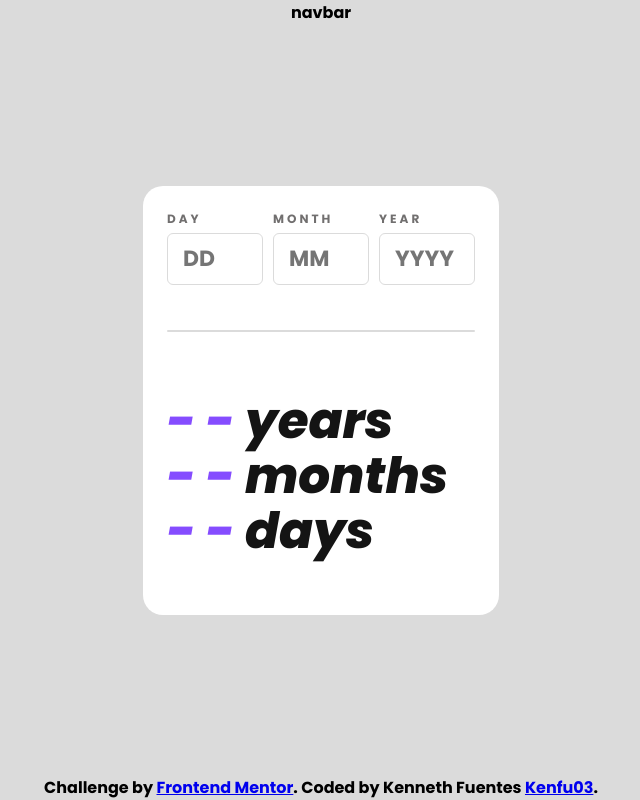
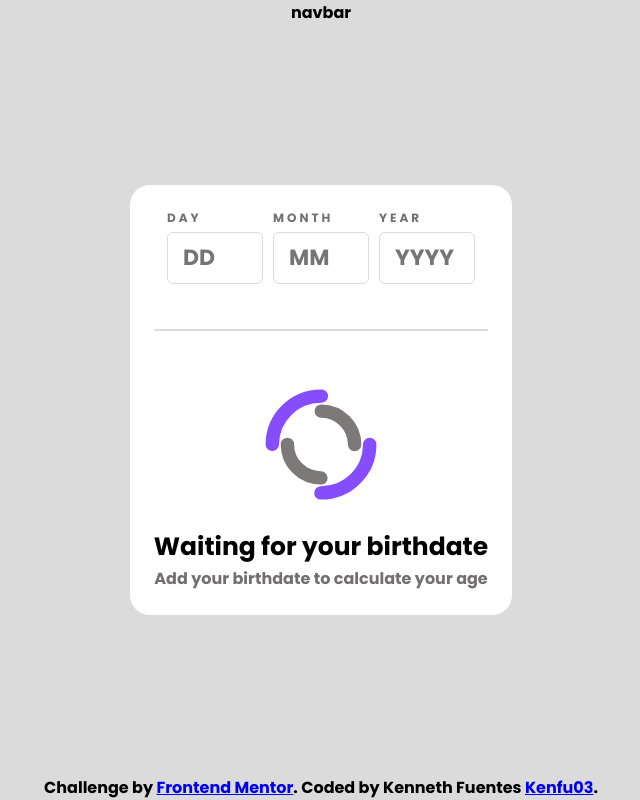
Before and after one commit to Kenfu03/AgeCalculator, a React (Vite) app: page / in a window 1280 px wide. Shown: the whole page, without its empty margins (319-959 px from the left). Built offline with nearby package versions, Linux system fonts and the light colour scheme.

Commit message:
bug in the agecalculator fixed. Working in results

```diff
--- a/src/components/AgeApp/AgeApp2.tsx
+++ b/src/components/AgeApp/AgeApp2.tsx
@@ -1,7 +1,7 @@
 import "./AgeApp.css";
-import { ChangeEvent, useEffect, useRef, useState } from "react";
+import { ChangeEvent, useEffect, useState } from "react";
 import waitingSymbol from "./../../assets/images/waiting-symbol.svg";
-import { differenceInYears } from "date-fns";
+import { differenceInMonths, differenceInYears } from "date-fns";
 
 interface DatesTypes {
   day?: string;
@@ -16,10 +16,10 @@ interface InputInterface {
 }
 
 const AgeApp2 = () => {
-  const date: Date = new Date();
-  const actualDay: number = date.getDate();
-  const actualMonth: number = date.getUTCMonth() + 1;
-  const actualYear: number = date.getFullYear();
+  const actualDate: Date = new Date();
+  const actualDay: number = actualDate.getDate();
+  const actualMonth: number = actualDate.getUTCMonth() + 1;
+  const actualYear: number = actualDate.getFullYear();
   const [inputDay, setInputDay] = useState<string>("");
   const [inputMonth, setInputMonth] = useState<string>("");
   const [inputYear, setInputYear] = useState<string>("");
@@ -28,14 +28,16 @@ const AgeApp2 = () => {
   const [monthWarning, setMonthWarning] = useState<string>("");
   const [yearWarning, setYearWarning] = useState<string>("");
   const [resultDate, setResultDate] = useState<DatesTypes>({});
-  const dayRef = useRef<HTMLInputElement>(null);
-  const monthRef = useRef<HTMLInputElement>(null);
-  const yearRef = useRef<HTMLInputElement>(null);
+
+  const inputInformation: InputInterface[] = [
+    { name: "day", placeHolder: "DD", warning: dayWarning },
+    { name: "month", placeHolder: "MM", warning: monthWarning },
+    { name: "year", placeHolder: "YYYY", warning: yearWarning },
+  ];
 
   useEffect(() => {
-    console.log("cambio algo");
-    results();
-  }, [inputDay, inputMonth, inputYear, maxDays]);
+    checkNoEmpty() && results();
+  }, [maxDays, inputDay, inputMonth, inputYear]);
 
   const isLeapYear = (year: number): boolean => {
     return year !== 0 ? (year % 4 === 0 ? true : false) : false;
@@ -57,98 +59,80 @@ const AgeApp2 = () => {
   };
 
   const dayResult = (): number => {
-    if (Number(inputDay) > actualDay) {
-      return actualDay + setMaxD(actualMonth - 1, false) - Number(inputDay);
-    } else {
-      return actualDay - Number(inputDay);
-    }
+    const extraMonth = setMaxD(actualMonth - 1, false);
+    return Number(inputDay) > actualDay
+      ? actualDay + extraMonth - Number(inputDay)
+      : actualDay - Number(inputDay);
   };
 
-  const monthResult = (): number => {
-    let extraYear: number = 0;
-    Number(inputMonth) > actualMonth ? (extraYear = 12) : (extraYear = 0);
-
+  const monthResult = (resMonth: number, resYear: number): number => {
     if (Number(inputMonth) === actualMonth) {
       return 0;
     }
-    return Number(inputDay) > actualDay
-      ? actualMonth + extraYear - (Number(inputMonth) + 1)
-      : actualMonth + extraYear - Number(inputMonth);
+    return Number(inputMonth) > actualMonth
+      ? resMonth - resYear * 12 + 1
+      : resMonth - resYear * 12 + 1;
   };
 
   const results = (): void => {
-    const actualDate: Date = new Date(actualYear, actualMonth, actualDay);
     const dateGived: Date = new Date(
       Number(inputYear),
       Number(inputMonth),
       Number(inputDay)
     );
-    if (checkNoEmpty() && maxDays >= Number(inputDay)) {
+    const resMonth = differenceInMonths(actualDate, dateGived);
+    const resYear = differenceInYears(actualDate, dateGived);
+
+    if (maxDays >= Number(inputDay)) {
       warningMessage("dayInput", "");
       setResultDate({
         day: dayResult().toString(),
-        month: monthResult().toString(),
-        year: differenceInYears(actualDate, dateGived).toString(),
+        month: monthResult(resMonth, resYear).toString(),
+        year: resYear.toString(),
       });
     } else {
-      if (maxDays < Number(inputDay)) {
-        warningMessage("day", "Need to be a valid day");
-      }
+      warningMessage("dayInput", "Need to be a valid day");
+      setInputDay("");
       setResultDate({});
     }
   };
 
   const warningMessage = (inputName: string, warningMsg: string): void => {
-    inputName === "day" && setDayWarning(warningMsg);
-    inputName === "month" && setMonthWarning(warningMsg);
-    inputName === "year" && setYearWarning(warningMsg);
+    inputName === "dayInput" && setDayWarning(warningMsg);
+    inputName === "monthInput" && setMonthWarning(warningMsg);
+    inputName === "yearInput" && setYearWarning(warningMsg);
   };
 
   const setMaxValue = (evalNumber: number, maxNumber: number): string => {
+    if (evalNumber === 0) {
+      return "";
+    }
     return evalNumber > maxNumber
       ? maxNumber.toString()
       : evalNumber.toString();
   };
 
   const verifyContent = (inputElement: ChangeEvent<HTMLInputElement>): void => {
-    const inputName = inputElement.target.id;
-    let newValue = inputElement.target.value;
-    newValue = newValue.replace(/\D/g, "");
+    const inputID = inputElement.target.id;
+    inputElement.target.value = inputElement.target.value.replace(/\D/g, "");
+    const newValue = inputElement.target.value;
 
-    // inputElement.value === "" && warningMessage(inputName, "Can`t be empty");
-    // inputElement.value !== "" && warningMessage(inputName, "");
-    // setMaxDays(setMaxD(Number(inputMonth), true));
+    newValue === "" && warningMessage(inputID, "Can`t be empty");
+    newValue !== "" && warningMessage(inputID, "");
+    setMaxDays(setMaxD(Number(inputMonth), true));
 
-    if (inputName === "dayInput") {
-      newValue = setMaxValue(Number(newValue), maxDays);
-      setInputDay(newValue);
+    if (inputID === "dayInput") {
+      inputElement.target.value = setMaxValue(Number(newValue), maxDays);
+      setInputDay(inputElement.target.value);
     }
-    if (inputName === "monthInput") {
-      newValue = setMaxValue(Number(newValue), 12);
-      setInputMonth(newValue);
+    if (inputID === "monthInput") {
+      inputElement.target.value = setMaxValue(Number(newValue), 12);
+      setInputMonth(inputElement.target.value);
     }
-    if (inputName === "yearInput") {
-      newValue = setMaxValue(Number(newValue), actualYear);
-      setInputYear(newValue);
+    if (inputID === "yearInput") {
+      inputElement.target.value = setMaxValue(Number(newValue), actualYear);
+      setInputYear(inputElement.target.value);
     }
-  };
-
-  const InputDate = (props: InputInterface) => {
-    return (
-      <div className={"inputDate-items"}>
-        <p>{props.name}</p>
-        <input
-          type="text"
-          id={props.name + "Input"}
-          placeholder={props.placeHolder}
-          onChange={(e) => verifyContent(e)}
-          maxLength={props.name === "year" ? 4 : 2}
-        />
-        <p className="warning" id={props.name + "Warning"}>
-          {props.warning}
-        </p>
-      </div>
-    );
   };
 
   const ResultDiv = () => {
@@ -180,13 +164,24 @@ const AgeApp2 = () => {
   return (
     <div className="ageApp-container">
       <div className="inputDate-container">
-        <InputDate name="day" placeHolder="DD" warning={dayWarning} />
-        <InputDate name="month" placeHolder="MM" warning={monthWarning} />
-        <InputDate name="year" placeHolder="YYYY" warning={yearWarning} />
+        {inputInformation.map((input: InputInterface, i: number) => (
+          <div className={"inputDate-items"} key={i}>
+            <p>{input.name}</p>
+            <input
+              type="text"
+              id={input.name + "Input"}
+              placeholder={input.placeHolder}
+              onChange={(e) => verifyContent(e)}
+              maxLength={input.name === "year" ? 4 : 2}
+            />
+            <p className="warning" id={input.name + "Warning"}>
+              {input.warning}
+            </p>
+          </div>
+        ))}
       </div>
       <div className="line"></div>
-      <ResultDiv />
-      {/* {checkNoEmpty() ? <ResultDiv /> : <WaitingDiv />} */}
+      {checkNoEmpty() ? <ResultDiv /> : <WaitingDiv />}
     </div>
   );
 };
```
